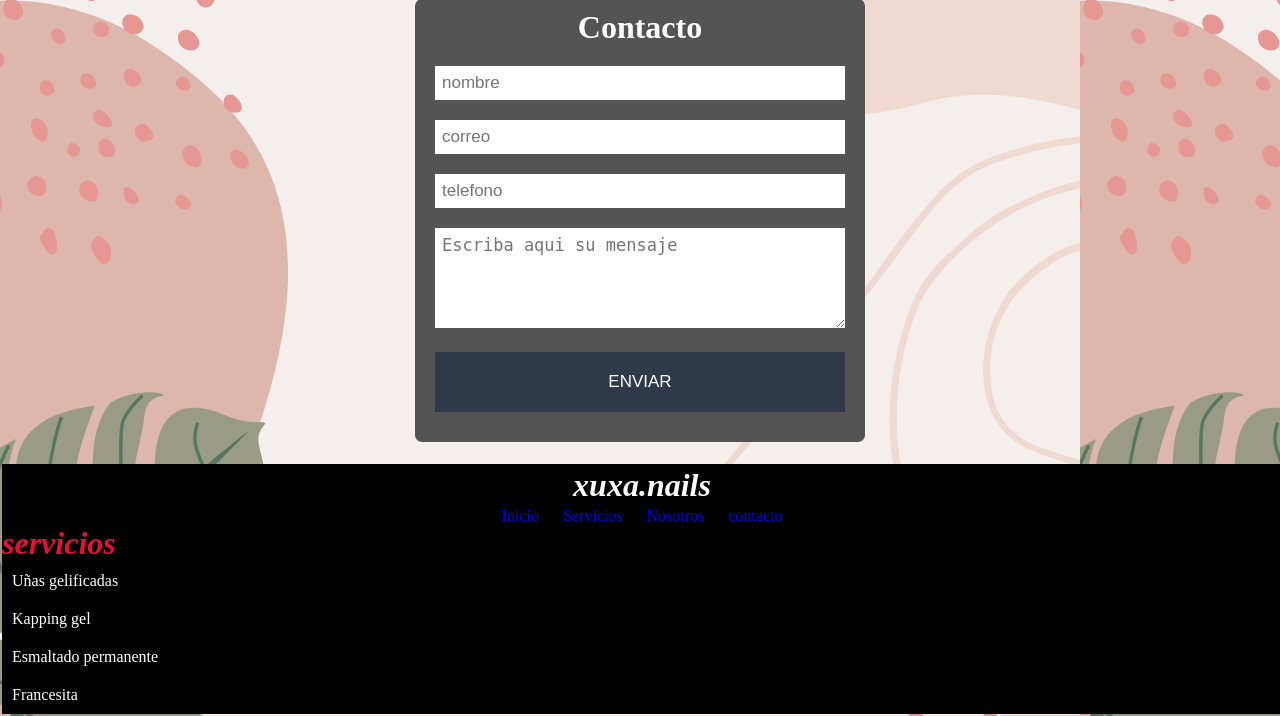
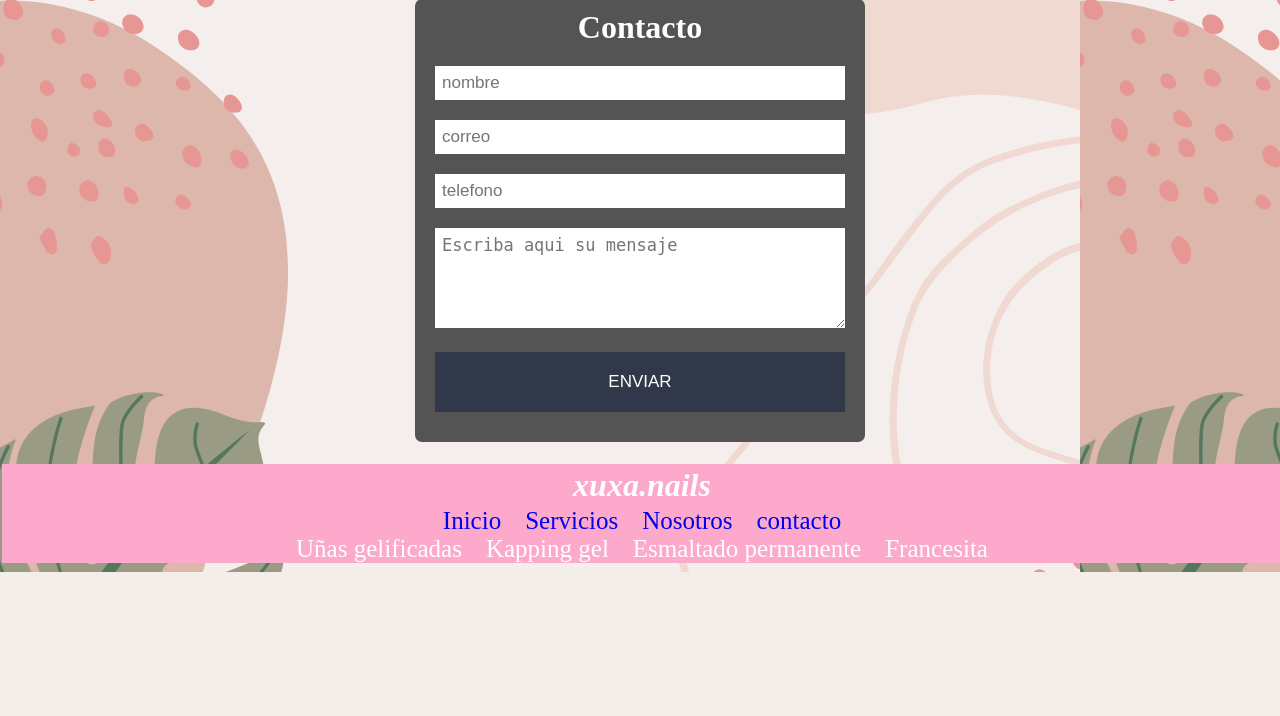
Before and after one commit to arielschinocca/proyecto-xuxa, a PHP site: page / in a window 1280 px wide. Shown: the part 2418-3134 px from the top of the page. After the commit the page ends 2990 px from the top, so only its background shows below. Run offline with PHP 8.4, Linux system fonts and the light colour scheme.

Commit message:
se movifico footer

```diff
--- a/index.html
+++ b/index.html
@@ -179,7 +179,6 @@
             </ul>
         </section>
         <section class="section-footer2">
-            <h6>servicios</h6>
             <ul class="servicios-footer">
                 <li>Uñas gelificadas</li>
                 <li>Kapping gel</li>
--- a/style.css
+++ b/style.css
@@ -351,19 +351,21 @@ footer{
 
 .h5-footer{
     padding: 3px;
-    background-color: black;
+    background-color: rgb(252, 169, 204);
     width: 100%;
 }
 
 .ul-footer{
-    background-color: black;
+    background-color: rgb(252, 169, 204);
     text-decoration: none;
     width: 100%;
 }
 
+
 .ul-footer  li {
     padding: 10px;
     display: inline;
+    font-size: 25px;
 }
 
 .ul-footer li a{
@@ -373,28 +375,30 @@ footer{
 
 
 h6{
-    background-color: black;
+    background-color:rgb(252, 169, 204);
     font-size: xx-large;
     font-style: italic;
     font-weight: 900;
     color: rgb(230, 16, 51);
-    text-align: left;
+    text-align: center;
 }
 
 .section-footer2{
-    background-color: black;
+    background-color: rgb(252, 169, 204);
     width: 100%;
 }
 
 .servicios-footer{
-    background-color: black;
+    background-color: rgb(252, 169, 204);
     width: 100%;
 }
 
 .servicios-footer li{
     padding: 10px;
     text-decoration: none;
-    text-align: left;
+    text-align: center;
+    display: inline;
+    font-size: 25px;
 }
 
 ul li{
```
